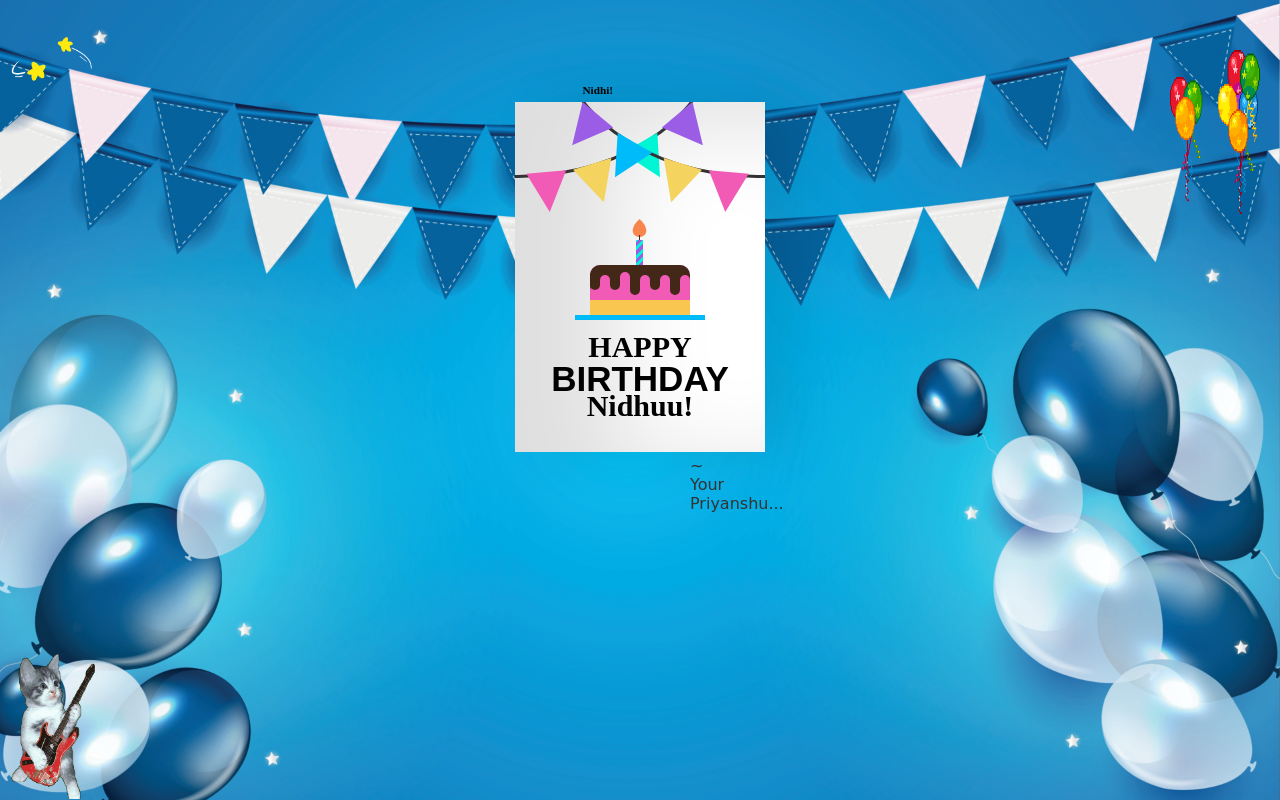
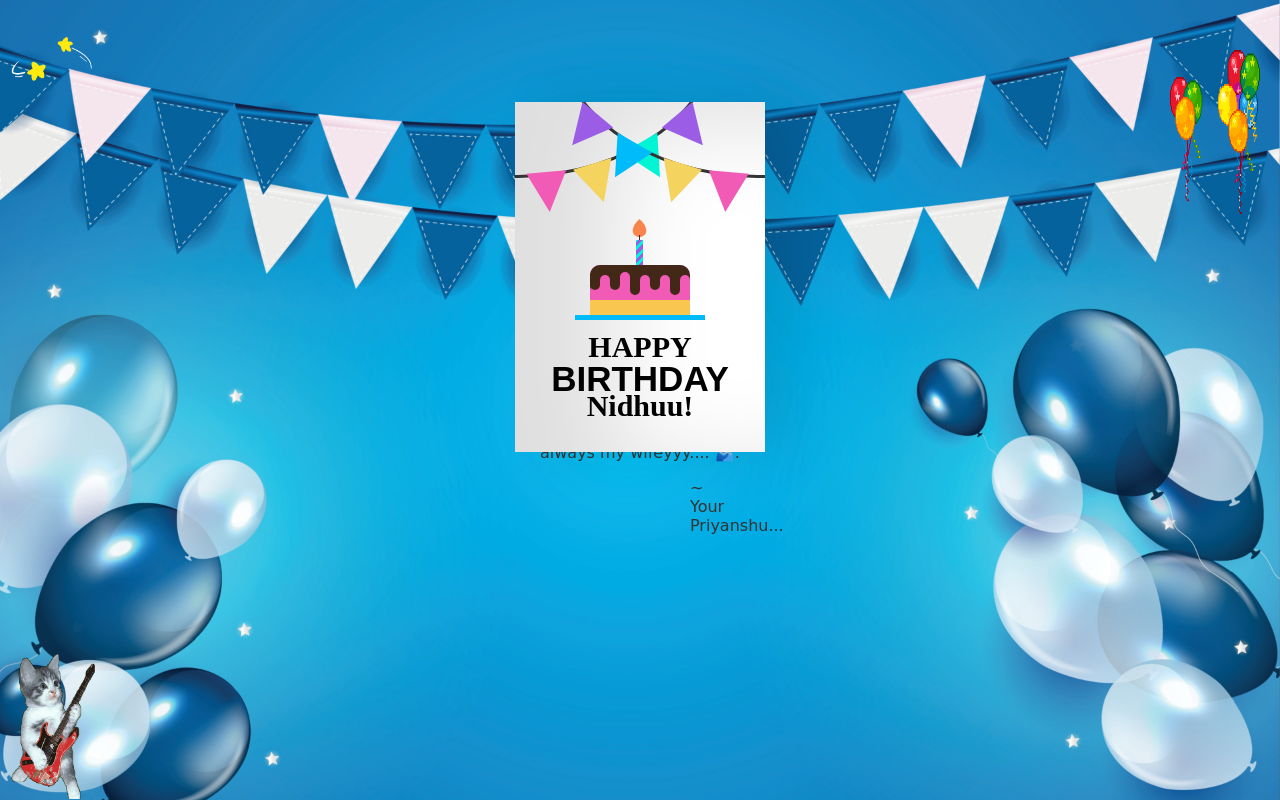
Before and after one commit to knagpal425/birthday-, a plain HTML site: page Final.html in a window 1280 px wide. Drawn offline with Linux system fonts and the light colour scheme.

Commit message:
Update Final.html

```diff
--- a/Final.html
+++ b/Final.html
@@ -40,7 +40,7 @@
                 <div class="inside-text">
                     <h3 class="happy">HAPPY</h3>
                     <h2 class="bday">BIRTHDAY</h2>
-                    <h4 class="nidhi">Nidhi!</h4>
+                    <h3 class="toyou">Nidhi!</h3>
                 </div>
                 <div class="wishes">
                     <p>Happy Birthday my Lovely Nidhi,</p>
```
